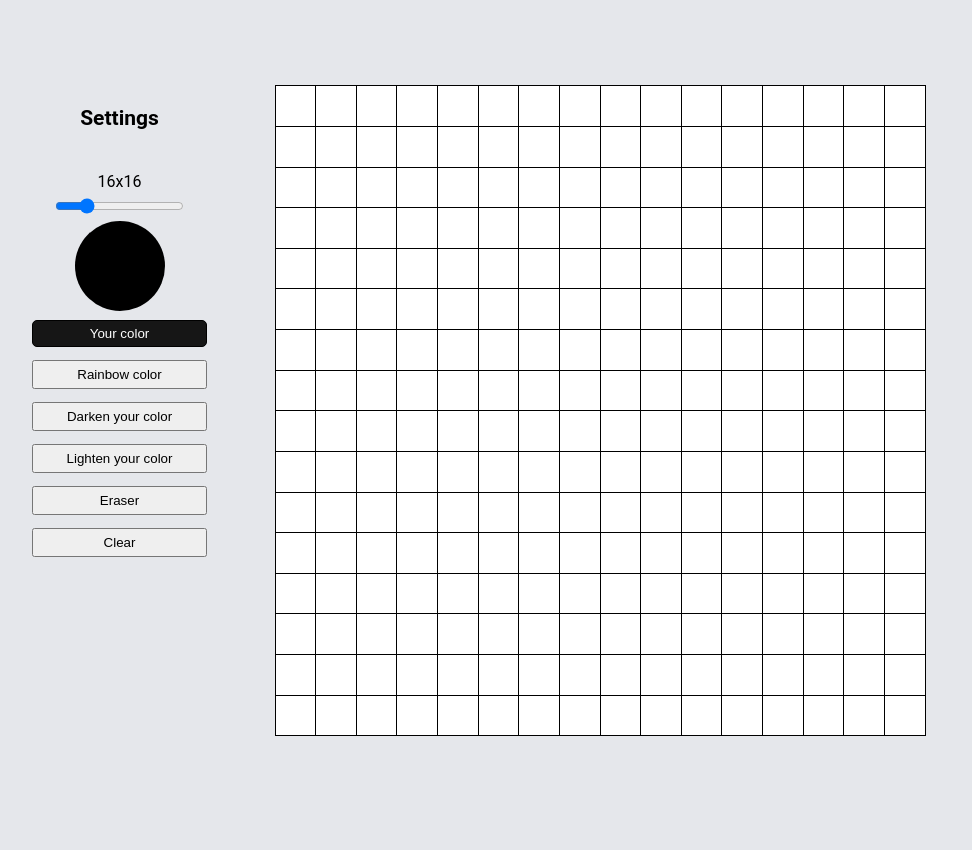
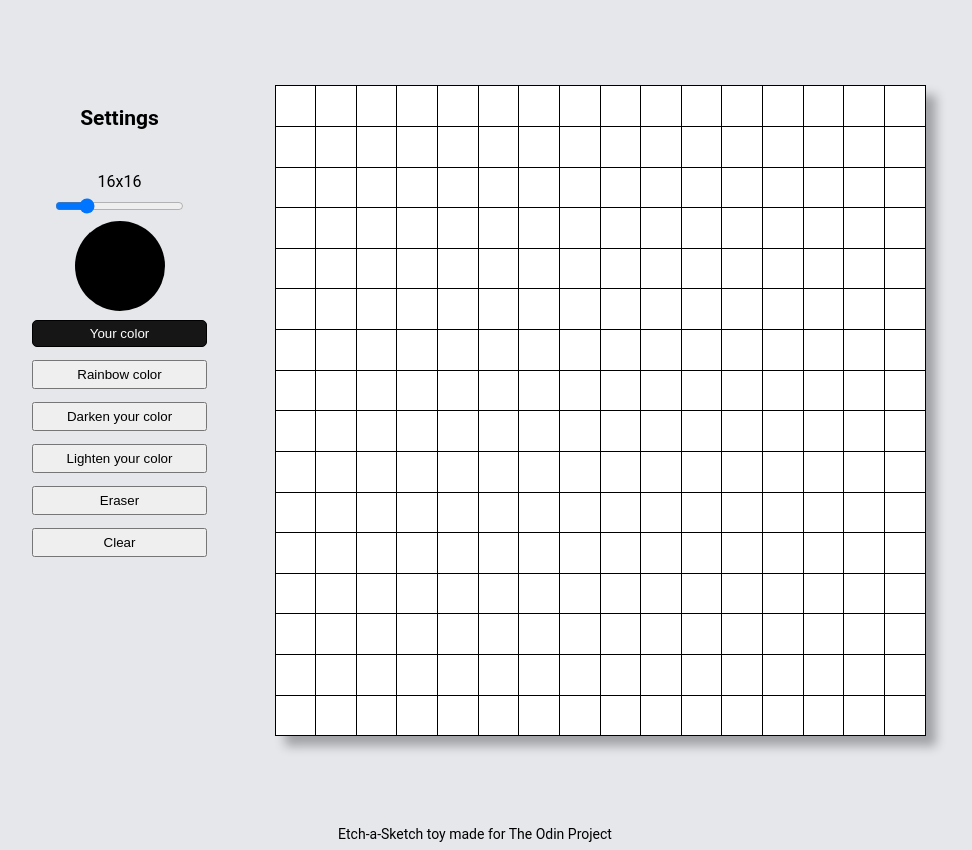
Before and after one commit to JulianKings/odin-etch-a-sketch, a plain HTML site: page index.html in a window 1280 px wide. Shown: the part 88-938 px from the top of the page, without its empty margins (165-1137 px from the left). Before the commit the page ends 892 px from the top, so only its background shows below. Drawn offline with Linux system fonts and the light colour scheme.

Commit message:
Finish small style fixes and update README

```diff
--- a/index.html
+++ b/index.html
@@ -23,6 +23,7 @@
             </div>
                 <div class="toy"></div>
             </div>
+            <div class="footer">Etch-a-Sketch toy made for The Odin Project</div>
         </div>
     </body>
 </html>
--- a/styles/style.css
+++ b/styles/style.css
@@ -83,6 +83,7 @@ body {
     border: 1px solid black;
     border-bottom: 0px;
     border-left: 0px;
+    box-shadow: 10px 10px 10px rgba(0,0,0,0.3);
 }
 
 .toy-item {
@@ -91,3 +92,11 @@ body {
     border-top: 0px;
     border-right: 0px;
 }
+
+.footer {
+    display: flex;
+    padding-top: 30px;
+    font-size: 14px;
+    justify-content: center;
+
+}
```
Also changed, not shown: 1 other file.
